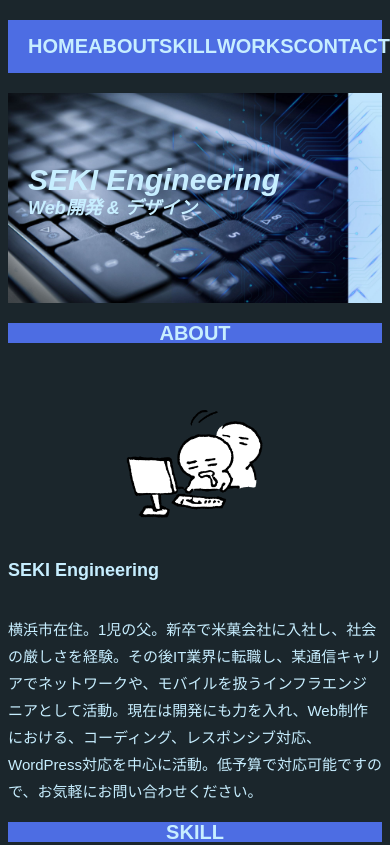
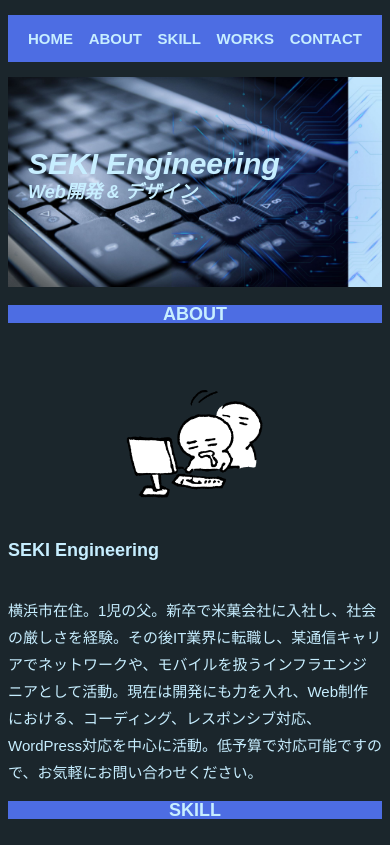
Before and after one commit to seki-engineer/porfolio, a plain HTML site: page index.html in a window 390 px wide. Shown: the top 845 px of the page. Drawn offline with nearby package versions, Linux system fonts and the light colour scheme.

Commit message:
header修正

```diff
--- a/css/style.css
+++ b/css/style.css
@@ -369,7 +369,7 @@ loading
 
   /*  ヘッダー */
   .header {
-    font-size: 20px;
+    font-size: 15px;
   }
 
   .gnav-list {
@@ -392,7 +392,7 @@ loading
 
   /* 見出し */
   .title {
-    font-size: 20px;
+    font-size: 18px;
   }
 
   /* About */
```
